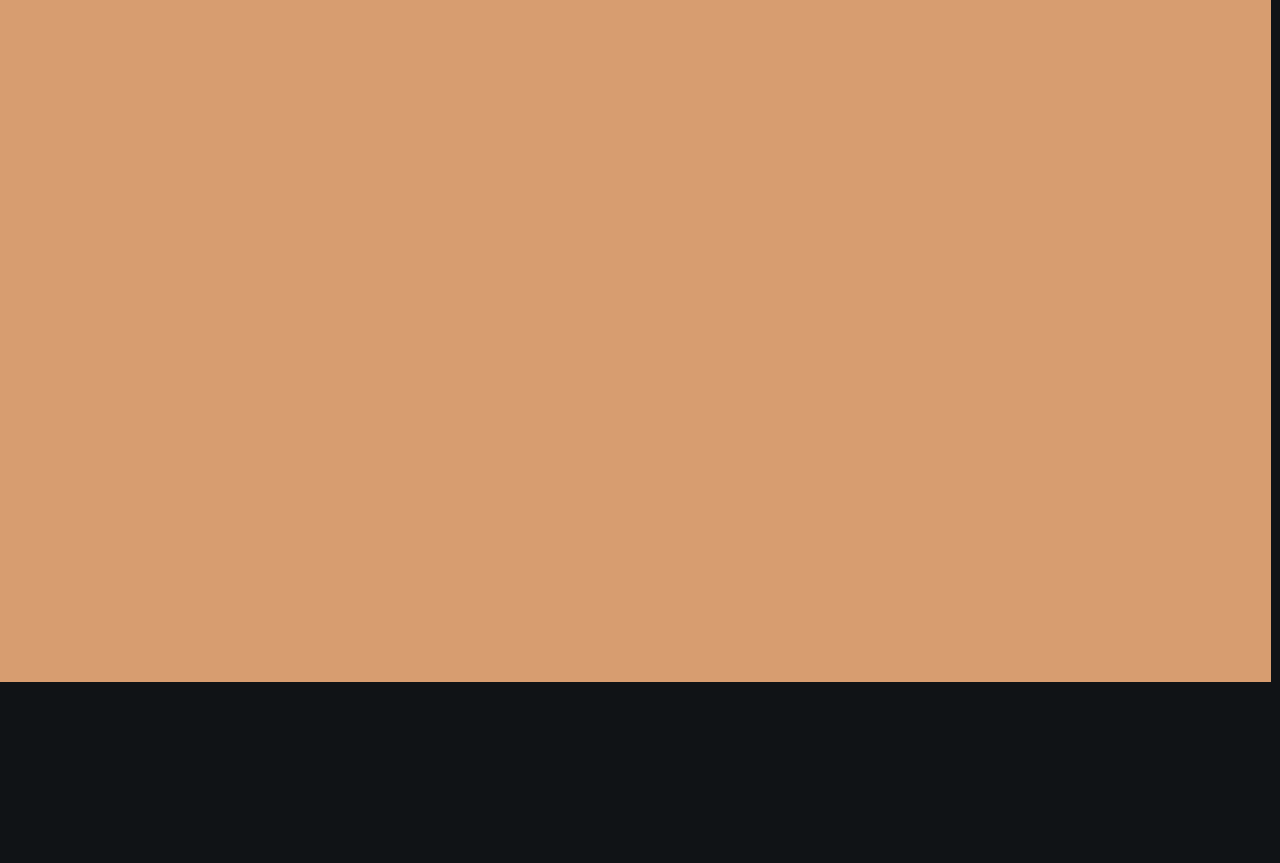
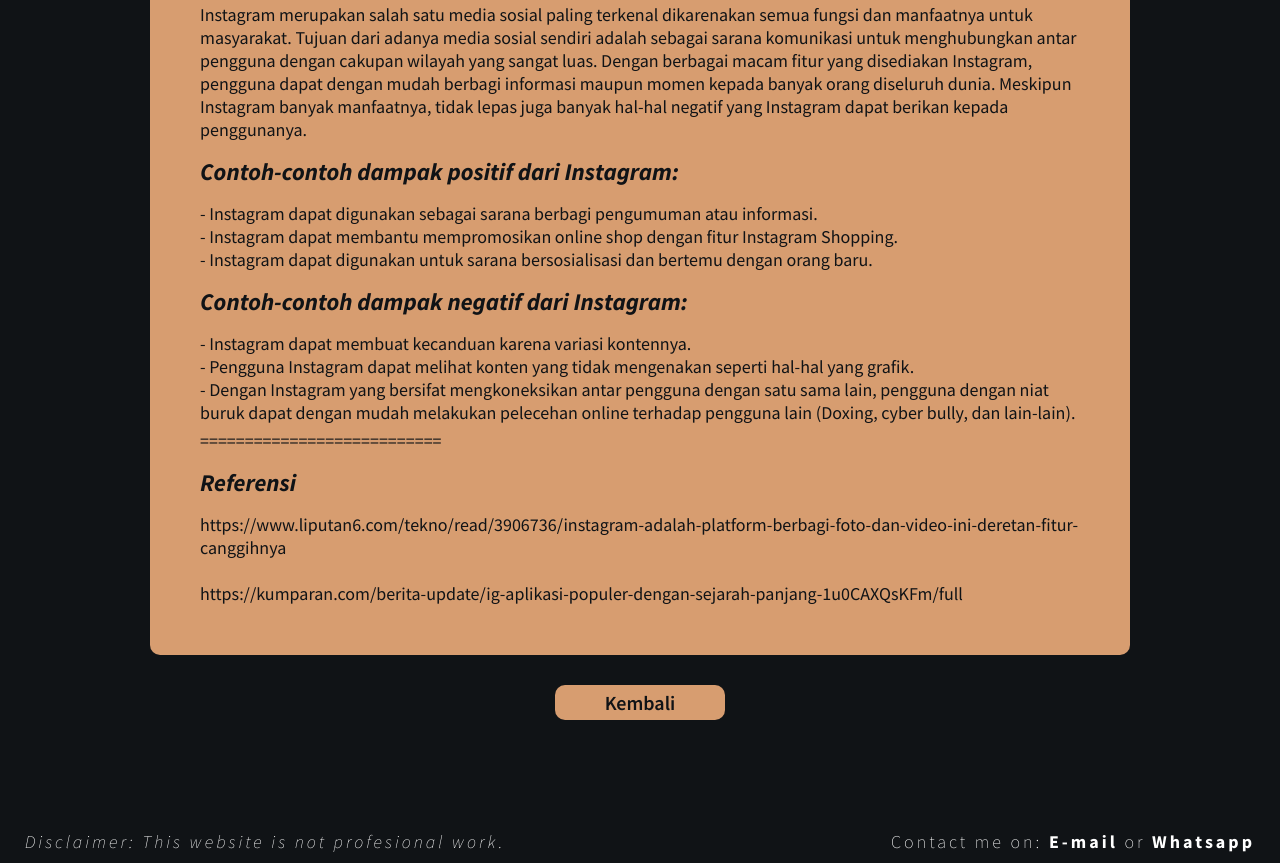
Before and after one commit to cynthiaparamithaputri/TPA1, a plain HTML site: page article_entry2.html in a window 1280 px wide. Shown: the part 2325-3188 px from the top of the page. Before the commit the page ends 3007 px from the top, so only its background shows below. Drawn offline with Linux system fonts and the light colour scheme.

Commit message:
second commit

```diff
--- a/article_entry2.html
+++ b/article_entry2.html
@@ -65,6 +65,10 @@
             <p>- Instagram dapat membuat kecanduan karena variasi kontennya.<br> - Pengguna Instagram dapat melihat konten yang tidak mengenakan seperti hal-hal yang grafik.<br> - Dengan Instagram yang bersifat mengkoneksikan antar pengguna dengan satu sama
                 lain, pengguna dengan niat buruk dapat dengan mudah melakukan pelecehan online terhadap pengguna lain (Doxing, cyber bully, dan lain-lain).
             </p>
+            <p>===========================</p>
+            <h4>Referensi</h4>
+            <p>https://www.liputan6.com/tekno/read/3906736/instagram-adalah-platform-berbagi-foto-dan-video-ini-deretan-fitur-canggihnya<br><br>https://kumparan.com/berita-update/ig-aplikasi-populer-dengan-sejarah-panjang-1u0CAXQsKFm/full
+            </p>
         </div>
         <div class="home-text">
             <a href="article.html">Kembali</a>
```
